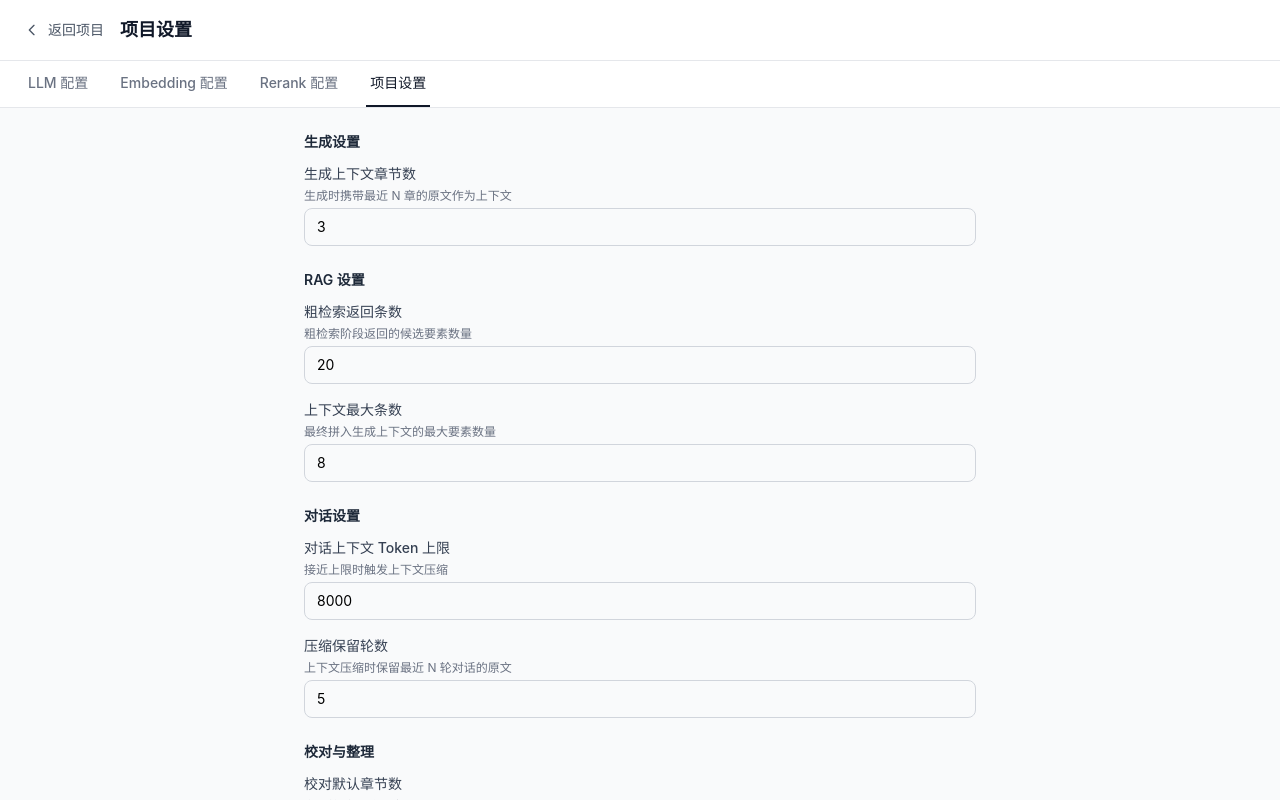
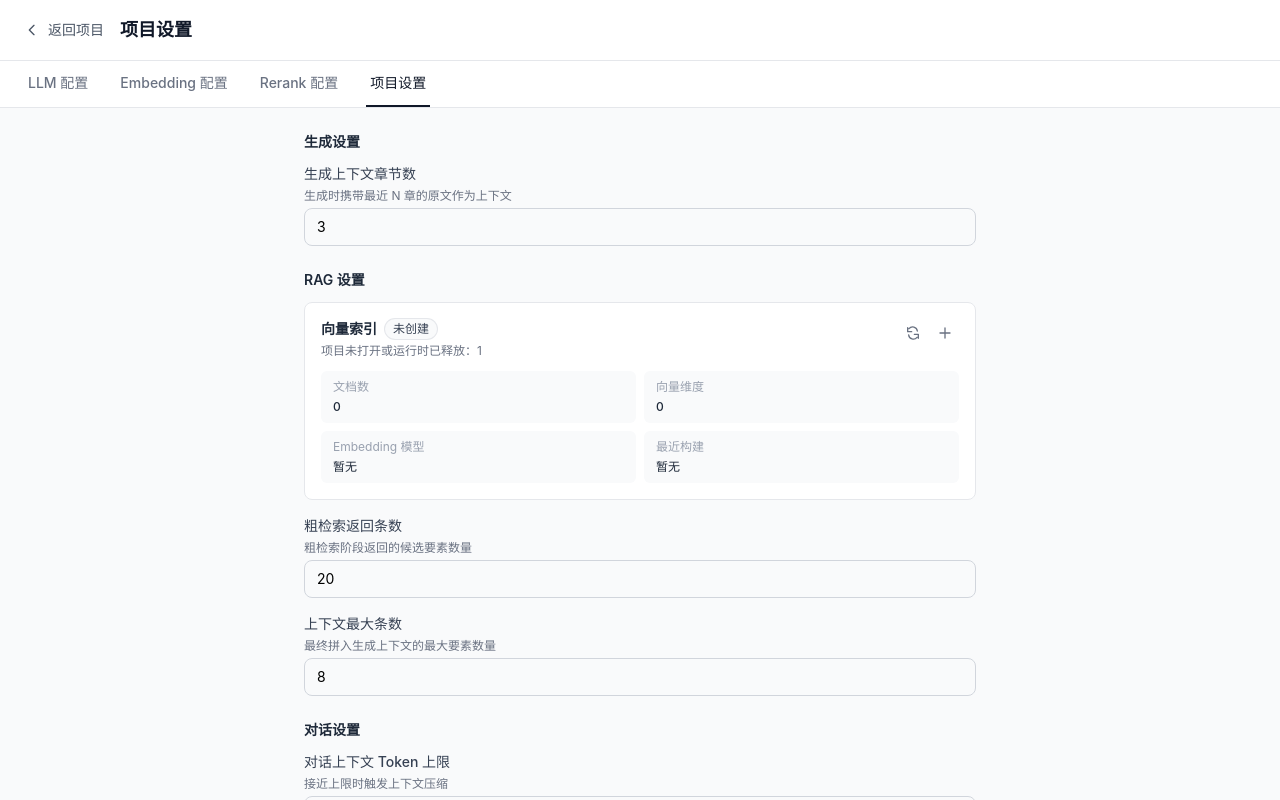
Before and after one commit to honlnk/NovAI, a Vue app in the folder packages/app/: page /project/1/settings in a window 1280 px wide. Both pictures are taken after a click on the button "项目设置". Built offline with nearby package versions, Linux system fonts and the light colour scheme.

Commit message:
feat(app): 支持正式页管理向量索引

```diff
--- a/packages/app/src/views/SettingsView.vue
+++ b/packages/app/src/views/SettingsView.vue
@@ -3,6 +3,8 @@ import { computed, onMounted, ref } from 'vue'
 import { useRoute, useRouter } from 'vue-router'
 import { useProjectStore } from '../stores/project'
 import { useSettingsStore } from '../stores/settings'
+import { inspectIndex, rebuildIndex } from '@novai/core/services/rag-service'
+import type { ProjectIndexMetaView } from '@novai/core/services/types'
 
 const route = useRoute()
 const router = useRouter()
@@ -46,6 +48,9 @@ const projectForm = ref({
 
 const isTesting = ref(false)
 const testResult = ref<{ ok: boolean; message: string } | null>(null)
+const isIndexBusy = ref(false)
+const indexMeta = ref<ProjectIndexMetaView | null>(null)
+const indexStatusMessage = ref('尚未读取索引状态')
 
 onMounted(async () => {
   await settingsStore.loadSettings(projectId.value)
@@ -84,6 +89,8 @@ onMounted(async () => {
       }
     }
   }
+
+  await handleInspectIndex()
 })
 
 function handleBack() {
@@ -126,6 +133,72 @@ async function handleSaveRerank() {
 
 async function handleSaveProject() {
   await settingsStore.saveConfig(projectId.value, { settings: projectForm.value })
+}
+
+async function handleInspectIndex() {
+  isIndexBusy.value = true
+  try {
+    indexMeta.value = await inspectIndex(projectId.value)
+    indexStatusMessage.value = indexMeta.value
+      ? `当前状态：${getIndexStatusLabel(indexMeta.value.status)}`
+      : '当前项目还没有索引记录'
+  } catch (error) {
+    indexStatusMessage.value = error instanceof Error ? error.message : '读取索引状态失败'
+  } finally {
+    isIndexBusy.value = false
+  }
+}
+
+async function handleRebuildIndex() {
+  isIndexBusy.value = true
+  testResult.value = null
+  indexStatusMessage.value = '正在重建向量索引...'
+
+  try {
+    const result = await rebuildIndex(projectId.value)
+    indexMeta.value = await inspectIndex(projectId.value)
+    indexStatusMessage.value = result.message
+    testResult.value = {
+      ok: result.status === 'ready' || result.status === 'empty',
+      message: result.message,
+    }
+  } catch (error) {
+    const message = error instanceof Error ? error.message : '重建索引失败'
+    indexStatusMessage.value = message
+    testResult.value = {
+      ok: false,
+      message,
+    }
+  } finally {
+    isIndexBusy.value = false
+  }
+}
+
+function getIndexStatusLabel(status: ProjectIndexMetaView['status']) {
+  switch (status) {
+    case 'ready': return '可用'
+    case 'empty': return '空索引'
+    case 'building': return '构建中'
+    case 'rebuilding': return '重建中'
+    case 'stale': return '已过期'
+    case 'error': return '错误'
+    default: return status
+  }
+}
+
+function getIndexStatusClass(status?: ProjectIndexMetaView['status']) {
+  switch (status) {
+    case 'ready': return 'bg-green-50 text-green-700 ring-green-200'
+    case 'stale': return 'bg-amber-50 text-amber-700 ring-amber-200'
+    case 'error': return 'bg-red-50 text-red-700 ring-red-200'
+    case 'building':
+    case 'rebuilding': return 'bg-blue-50 text-blue-700 ring-blue-200'
+    default: return 'bg-gray-50 text-gray-700 ring-gray-200'
+  }
+}
+
+function formatDate(value?: string) {
+  return value ? new Date(value).toLocaleString('zh-CN') : '暂无'
 }
 </script>
 
@@ -347,6 +420,79 @@ async function handleSaveProject() {
           <div>
             <h3 class="mb-3 text-sm font-semibold text-gray-800">RAG 设置</h3>
             <div class="space-y-4">
+              <div class="rounded-lg border border-gray-200 bg-white p-4">
+                <div class="flex items-start justify-between gap-3">
+                  <div class="min-w-0">
+                    <div class="flex items-center gap-2">
+                      <h4 class="text-sm font-semibold text-gray-800">向量索引</h4>
+                      <span
+                        :class="[
+                          'rounded-full px-2 py-0.5 text-xs font-medium ring-1',
+                          getIndexStatusClass(indexMeta?.status),
+                        ]"
+                      >
+                        {{ indexMeta ? getIndexStatusLabel(indexMeta.status) : '未创建' }}
+                      </span>
+                    </div>
+                    <p class="mt-1 text-xs text-gray-500">{{ indexStatusMessage }}</p>
+                  </div>
+                  <div class="flex shrink-0 items-center gap-1">
+                    <button
+                      class="rounded-lg p-1.5 text-gray-500 transition-colors hover:bg-gray-100 hover:text-gray-800 disabled:opacity-40"
+                      :disabled="isIndexBusy"
+                      title="刷新索引状态"
+                      @click="handleInspectIndex"
+                    >
+                      <svg
+                        v-if="isIndexBusy"
+                        class="h-4 w-4 animate-spin"
+                        fill="none"
+                        viewBox="0 0 24 24"
+                      >
+                        <circle class="opacity-25" cx="12" cy="12" r="10" stroke="currentColor" stroke-width="4" />
+                        <path class="opacity-75" fill="currentColor" d="M4 12a8 8 0 018-8V0C5.373 0 0 5.373 0 12h4zm2 5.291A7.962 7.962 0 014 12H0c0 3.042 1.135 5.824 3 7.938l3-2.647z" />
+                      </svg>
+                      <svg v-else class="h-4 w-4" fill="none" stroke="currentColor" viewBox="0 0 24 24">
+                        <path stroke-linecap="round" stroke-linejoin="round" stroke-width="2" d="M4 4v6h6M20 20v-6h-6M5.5 15A7 7 0 0018 18.5M18.5 9A7 7 0 006 5.5" />
+                      </svg>
+                    </button>
+                    <button
+                      class="rounded-lg p-1.5 text-gray-500 transition-colors hover:bg-gray-100 hover:text-gray-800 disabled:opacity-40"
+                      :disabled="isIndexBusy"
+                      title="重建向量索引"
+                      @click="handleRebuildIndex"
+                    >
+                      <svg class="h-4 w-4" fill="none" stroke="currentColor" viewBox="0 0 24 24">
+                        <path stroke-linecap="round" stroke-linejoin="round" stroke-width="2" d="M12 4.5v15m7.5-7.5h-15" />
+                      </svg>
+                    </button>
+                  </div>
+                </div>
+
+                <div class="mt-3 grid grid-cols-2 gap-2 text-xs text-gray-600">
+                  <div class="rounded-md bg-gray-50 px-3 py-2">
+                    <div class="text-gray-400">文档数</div>
+                    <div class="mt-1 font-medium text-gray-800">{{ indexMeta?.documentCount ?? 0 }}</div>
+                  </div>
+                  <div class="rounded-md bg-gray-50 px-3 py-2">
+                    <div class="text-gray-400">向量维度</div>
+                    <div class="mt-1 font-medium text-gray-800">{{ indexMeta?.embeddingDim ?? 0 }}</div>
+                  </div>
+                  <div class="rounded-md bg-gray-50 px-3 py-2">
+                    <div class="text-gray-400">Embedding 模型</div>
+                    <div class="mt-1 truncate font-medium text-gray-800">{{ indexMeta?.embeddingModel || '暂无' }}</div>
+                  </div>
+                  <div class="rounded-md bg-gray-50 px-3 py-2">
+                    <div class="text-gray-400">最近构建</div>
+                    <div class="mt-1 truncate font-medium text-gray-800">{{ formatDate(indexMeta?.lastBuildAt) }}</div>
+                  </div>
+                </div>
+
+                <p v-if="indexMeta?.lastError" class="mt-3 text-xs text-red-600">
+                  {{ indexMeta.lastError }}
+                </p>
+              </div>
+
               <div>
                 <label class="mb-1 block text-sm font-medium text-gray-700">粗检索返回条数</label>
                 <p class="mb-1 text-xs text-gray-500">粗检索阶段返回的候选要素数量</p>
```
